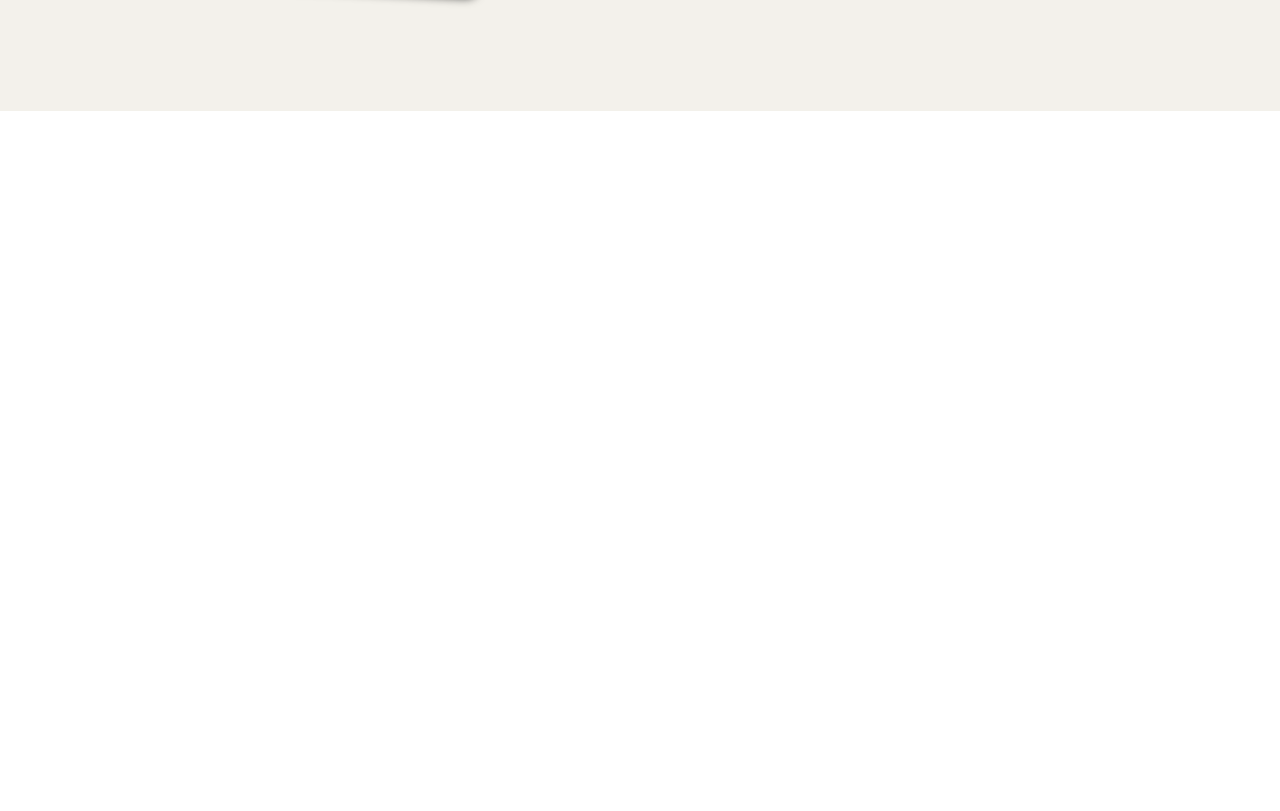
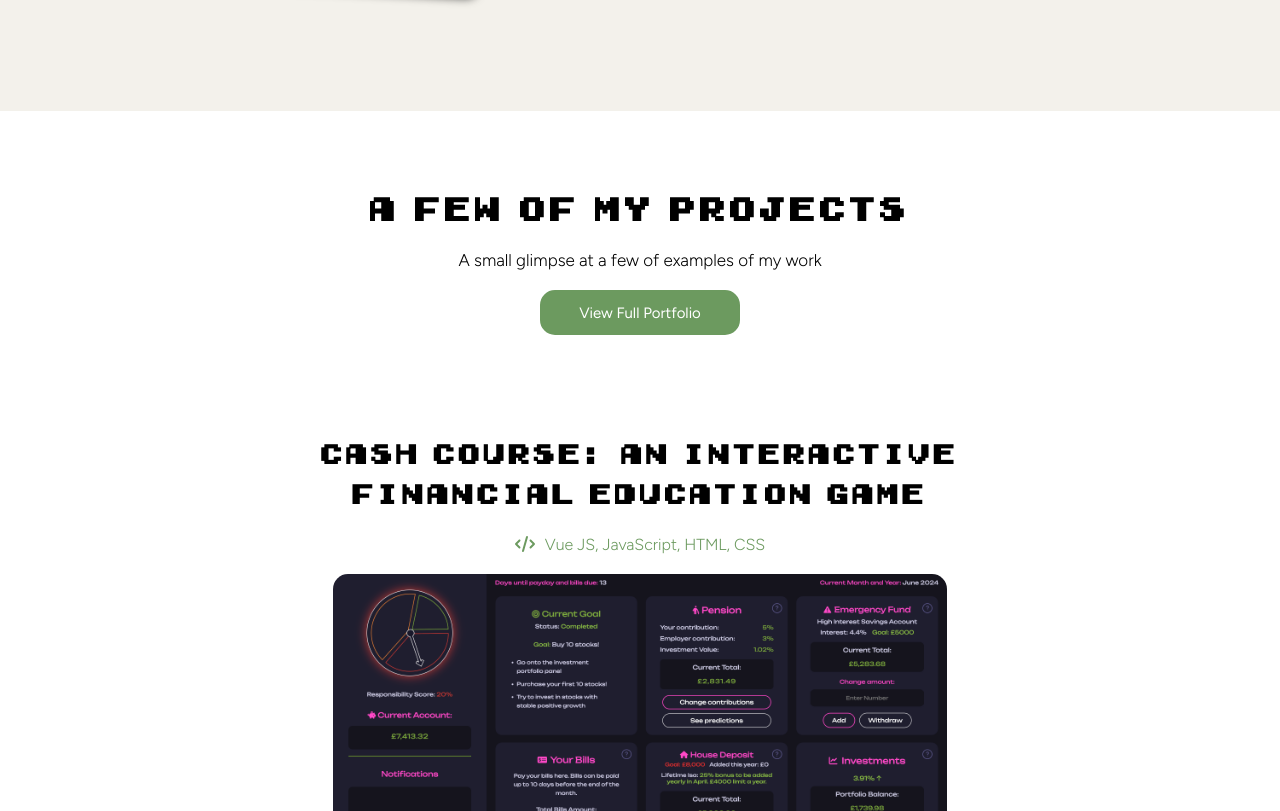
Before and after one commit to lucyscanlon/Portfolio2024, a Vue app: page / in a window 1280 px wide. Shown: the part 569-1380 px from the top of the page. Before the commit the page ends 800 px from the top, so only its background shows below. Built offline with nearby package versions, Linux system fonts and the light colour scheme.

Commit message:
portfolio glimpse design created

```diff
--- a/src/App.vue
+++ b/src/App.vue
@@ -1,18 +1,21 @@
 <template>
   <NavBar></NavBar>
   <HelloSection></HelloSection>
+  <PortfolioGlimpse></PortfolioGlimpse>
 
 </template>
 
 <script>
 import NavBar from './components/NavBar.vue'
 import HelloSection from './components/Hello.vue'
+import PortfolioGlimpse from './components/PortfolioGlimpse.vue'
 
 export default {
   name: 'App',
   components: {
     NavBar,
     HelloSection,
+    PortfolioGlimpse,
   }
 }
 </script>
--- /dev/null
+++ b/src/components/LangagesUsed.vue
@@ -0,0 +1,16 @@
+<template>
+    <div class="languagesused-information-container">
+        <p><font-awesome-icon icon="fa-solid fa-code" />{{listOfTech}}</p>
+    </div>
+
+
+</template>
+
+  <script>
+  export default {
+    name: 'LanguagesUsed',
+    props: {
+        listOfTech: String,
+    }
+  }
+  </script>
--- a/src/components/NavBar.vue
+++ b/src/components/NavBar.vue
@@ -17,7 +17,6 @@
 
     </div>
   </div>
-
 </template>
 
 <script>
--- /dev/null
+++ b/src/components/PortfolioGlimpse.vue
@@ -0,0 +1,42 @@
+<template>
+    <div class="portfolioglimpse-whole-container">
+        <div class="portglimpse-title-container">
+            <h1>A few of my projects</h1>
+        </div>
+        <div class="portglimpse-desc-container">
+            <p>A small glimpse at a few of examples of my work</p>
+        </div>
+        <div class="portglimpse-button-container">
+            <button>View Full Portfolio</button>
+        </div>
+        <div class="portfolioreel-whole-container">
+            <div class="portfolioreel-padding">
+                <div class="portfolioreel-title-container">
+                    <h2>Cash Course: An Interactive Financial Education Game</h2>
+                </div>
+                <LanguagesUsed listOfTech="Vue JS, JavaScript, HTML, CSS"></LanguagesUsed>
+                <div class="portfolioreel-image-container">
+                    <img src="/CashCoursePreview.png">
+                </div>
+                <div class="portfolioreel-desc-container">
+                    <p>An interactive JavaScript game built using Vue JS, which educates players about personal finance concepts and encourages players to make responsible decisions. This project was developed as my final project in my third year of university. I was awarded a first for this project.</p>
+                </div>
+            </div>
+
+        </div>
+
+    </div>
+
+  </template>
+
+  <script>
+
+  import LanguagesUsed from './LangagesUsed.vue'
+
+  export default {
+    name: 'PortfolioGlimpse',
+    components: {
+        LanguagesUsed,
+    }
+  }
+  </script>
--- a/src/main.js
+++ b/src/main.js
@@ -8,10 +8,12 @@
 import { faUserGraduate } from '@fortawesome/free-solid-svg-icons'
 import { faEnvelope } from '@fortawesome/free-solid-svg-icons'
 import { faMapPin } from '@fortawesome/free-solid-svg-icons'
+import { faCode } from '@fortawesome/free-solid-svg-icons'
 
 library.add(faUserGraduate)
 library.add(faEnvelope)
 library.add(faMapPin)
+library.add(faCode)
 
 const app = createApp(App);
 
--- a/src/styles/style.css
+++ b/src/styles/style.css
@@ -252,3 +252,141 @@
     padding-right: 10px;
     padding-left: 2px;
 }
+
+
+
+/* portfolio glimpse */
+
+.portfolioglimpse-whole-container {
+    width: 100%;
+    height: 500px;
+    background-color: white;
+}
+
+.portglimpse-title-container {
+    width: 705;
+    margin: 0 auto;
+    text-align: center;
+    padding-top: 80px;
+}
+
+.portglimpse-title-container h1 {
+    font-family: Gameboy;
+    font-size: 30px;
+}
+
+.portglimpse-button-container {
+    width: 70%;
+    margin: 0 auto;
+    text-align: center;
+    padding-top: 20px;
+}
+
+.portglimpse-button-container button {
+    width: 200px;
+    height: 45px;
+    border-radius: 15px;
+    background-color: #6C9A5F;
+    color: white;
+    border: none;
+    font-family: "Figtree", sans-serif;
+    font-size: 15px;
+    border: solid 2px #6C9A5F;
+    transition-duration: 0.3s;
+    font-weight: 400;
+}
+
+.portglimpse-button-container button:hover {
+    background-color: white;
+    border: solid 2px #6C9A5F;
+    transition-duration: 0.3s;
+    color: #6C9A5F;
+    cursor: pointer;
+}
+
+.portglimpse-desc-container {
+    width: 70%;
+    margin: 0 auto;
+    text-align: center;
+    padding-top: 20px;
+
+}
+
+.portglimpse-desc-container p {
+    font-family: "Figtree", sans-serif;
+    font-weight: 300;
+    font-size: 17px;
+}
+
+.portfolioreel-whole-container {
+    width: 100%;
+    overflow: auto;
+    background-color: white;
+}
+
+.portfolioreel-padding {
+    width: 80%;
+    margin: 0 auto;
+    height: 100%;
+    margin-top: 100px;
+    margin-bottom: 100px;
+}
+
+.portfolioreel-title-container {
+    width: 70%;
+    margin: 0 auto;
+    text-align: center;
+    line-height: 2.5em;
+}
+
+.portfolioreel-title-container h2 {
+    font-family: Gameboy;
+    font-size: 25px;
+}
+
+.portfolioreel-image-container {
+    width: 60%;
+    margin: 0 auto;
+    height: auto;
+    padding-top: 20px;
+    border-radius: 15px;
+}
+
+.portfolioreel-image-container img {
+    width: 100%;
+    height: auto;
+    overflow: hidden;
+    border-radius: 15px;
+}
+
+.languagesused-information-container {
+    width: 100%;
+    text-align: center;
+    padding-top: 20px;
+}
+
+.languagesused-information-container p {
+    font-family: "Figtree", sans-serif;
+    font-weight: 300;
+    font-size: 16px;
+    color: #6C9A5F;
+}
+
+.languagesused-information-container .fa-code {
+    padding-right: 10px;
+}
+
+.portfolioreel-desc-container {
+    width: 70%;
+    margin: 0 auto;
+    text-align: center;
+    padding-top: 20px;
+}
+
+.portfolioreel-desc-container p {
+    font-family: "Figtree", sans-serif;
+    font-weight: 300;
+    font-size: 16px;
+    color: #4B4B4B;
+    line-height: 2em;
+}
```
Also changed, not shown: public/CashCoursePreview.png (added).
